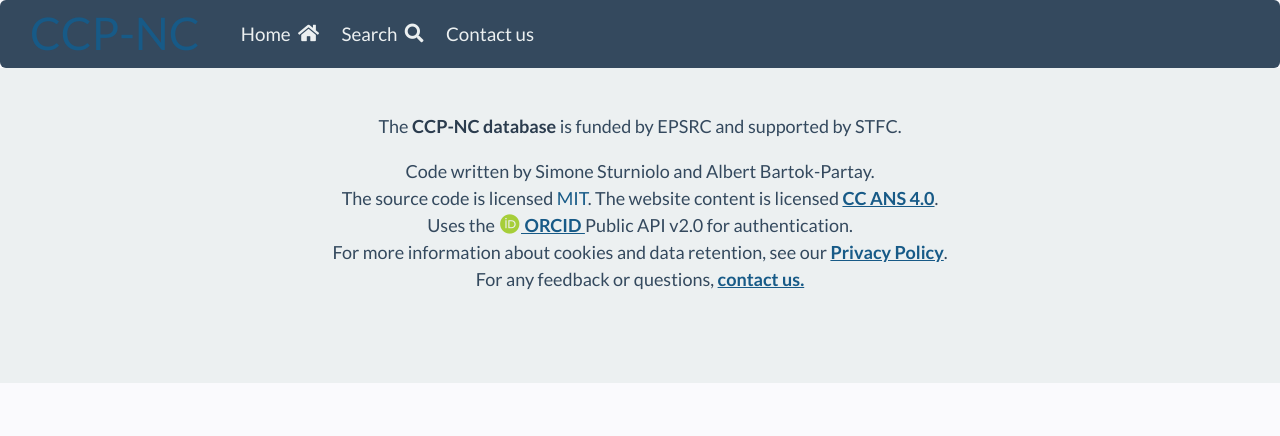
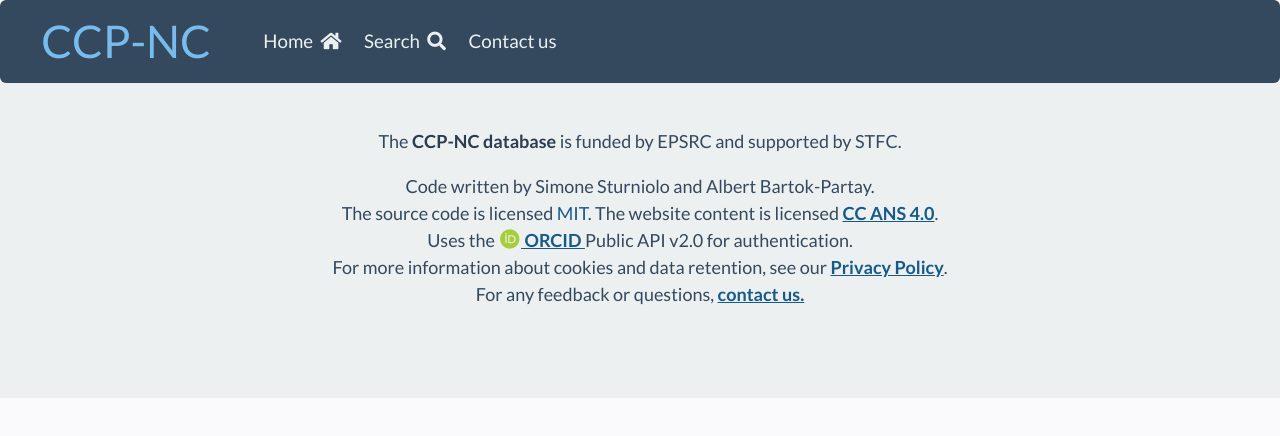
Before and after one commit to CCP-NC/ccpnc-database, a plain HTML site: page static/index.html in a window 1280 px wide. Drawn offline with Linux system fonts and the light colour scheme; a script that the page names is missing; some icons are missing; files whose address does not match are found by name.

Commit message:
navbar typo correction

```diff
--- a/static/index.html
+++ b/static/index.html
@@ -58,7 +58,7 @@
     <div ng-if="!(recordref)">
         <nav class="navbar">
             <div class="navbar-brand">
-                <a class="nabvar-item has-text-centered has-text-info" href="https://www.ccpnc.ac.uk">
+                <a class="navbar-item has-text-centered has-text-info" href="https://www.ccpnc.ac.uk">
                     <span id="ccpnc-logo" class="is-size-1">CCP-NC</span>
                 </a>
                 <div class="navbar-burger burger is-size-2" ng-click="show_menu_mobile();" data-target="#navBarCCPNC">
```
